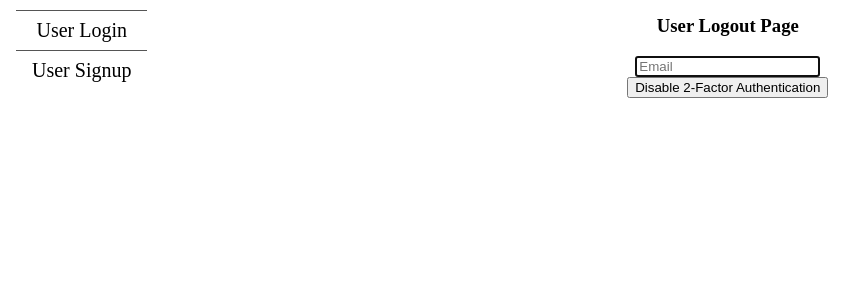
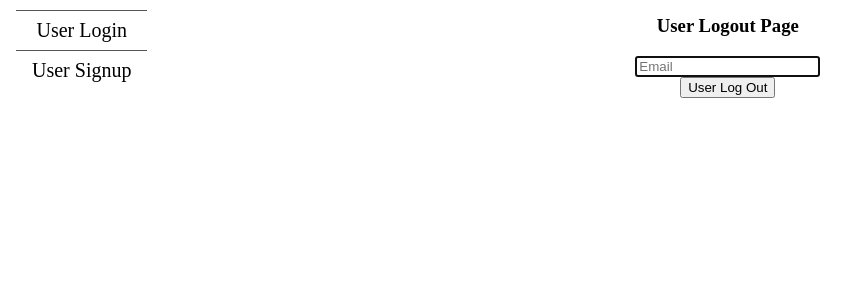
Before and after one commit to Capstone-Projects-2020-Fall/Embedded-Smart-Vision-Server, a Flask app: template application/Blueprints/UserLogout/templates/user_logout.html in a window 1280 px wide. Shown: the part 52-349 px from the top of the page, without its empty margins (7-866 px from the left). Run offline with Flask 2, Linux system fonts and the light colour scheme; the template is opened without the code that fills it, so the values that code supplies are empty; some libraries are stand-ins or nearby versions.

Commit message:
Update user_logout.html

```diff
--- a/application/Blueprints/UserLogout/templates/user_logout.html
+++ b/application/Blueprints/UserLogout/templates/user_logout.html
@@ -8,13 +8,13 @@
 <div class="column is-4 is-offset-4">
 	<h3 class="title">User Logout Page</h3>
 	<div class="box">
-		<form method="POST" action="/disable_2fa">
+		<form method="POST" action="/show_user_logout">
 			<div class="field">
 				<div class="control">
                     <input class="input is-large" type="email" name="email" placeholder="Email" autofocus="">
                 </div>
             </div>
-            <button class="button is-block is-info is-large is-fullwidth">Disable 2-Factor Authentication</button>
+            <button class="button is-block is-info is-large is-fullwidth">User Log Out</button>
 		</form>
 	</div>
 </div>
```
